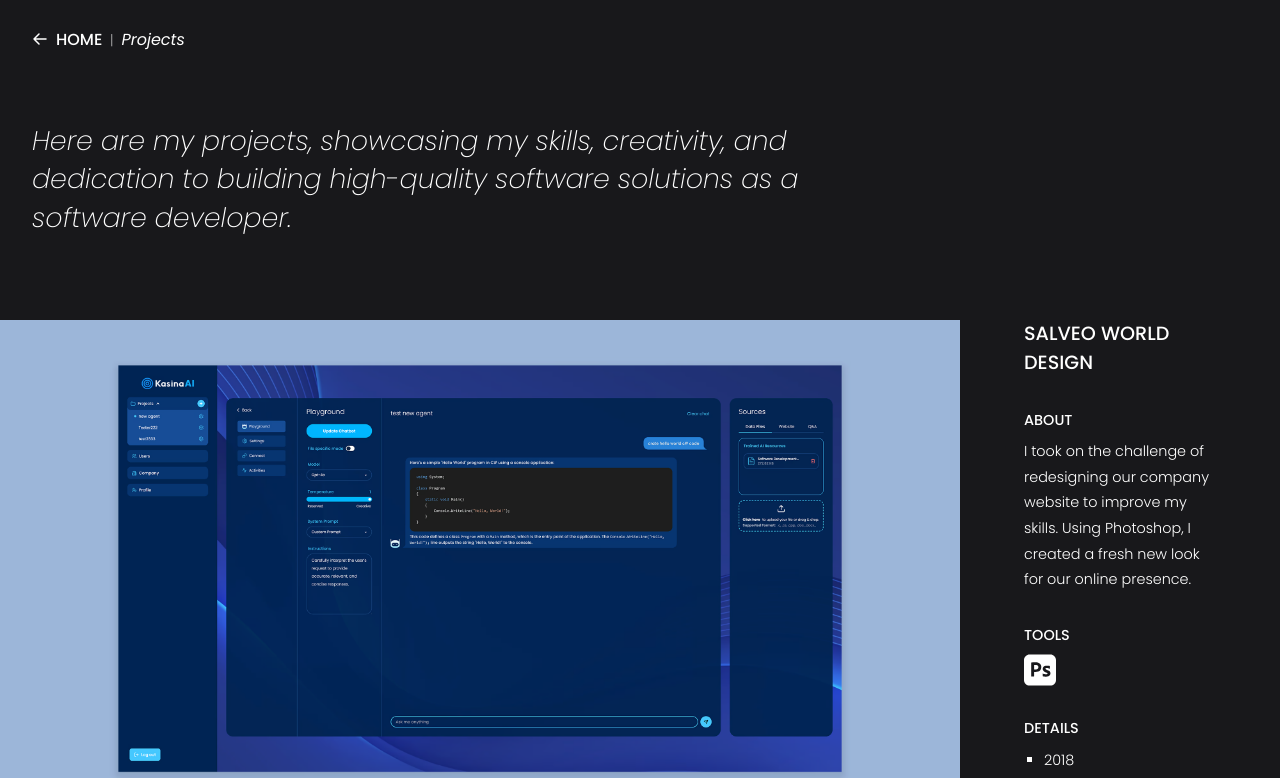
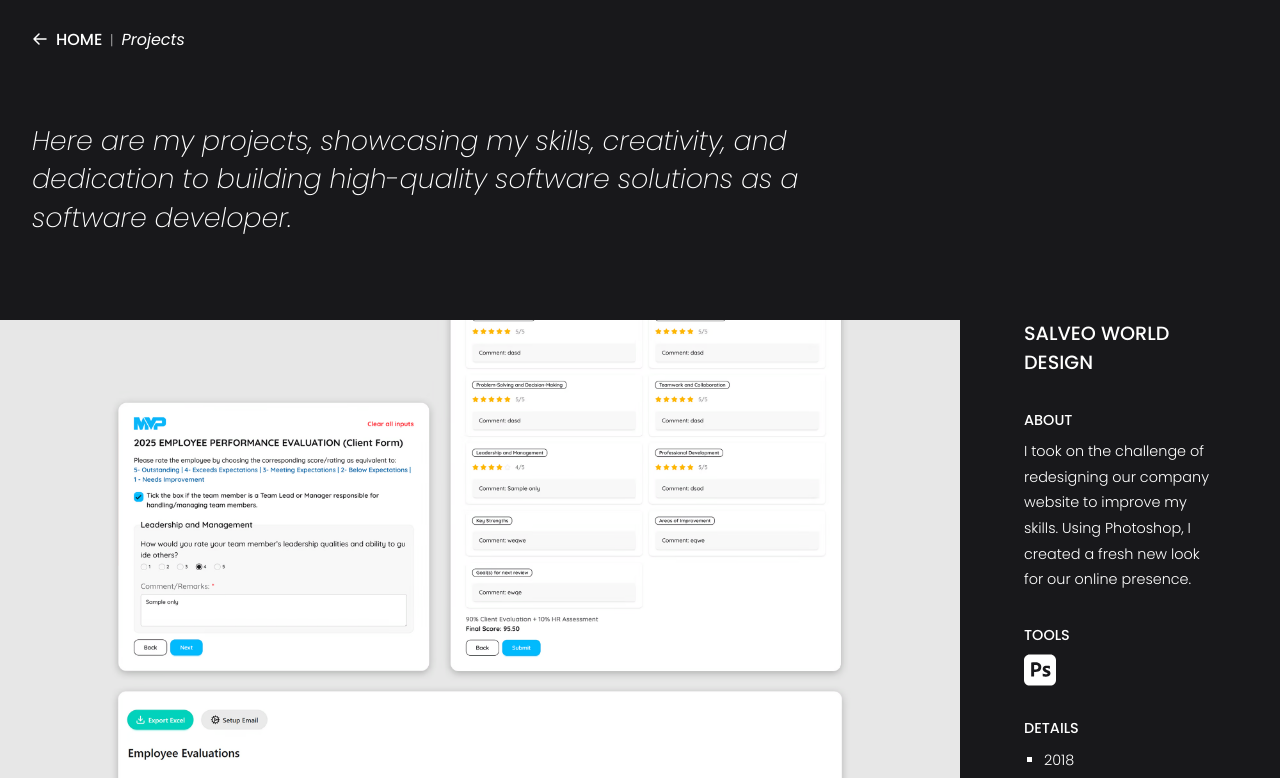
Before and after one commit to kerrol13/kane-portfolio, a React (Vite) app: page /projects in a window 1280 px wide. Shown: the top 778 px of the page. Built offline with nearby package versions, Linux system fonts and the light colour scheme.

Commit message:
Added mvp form and updated some project description

```diff
--- a/src/data/PROJECT_INFO.jsx
+++ b/src/data/PROJECT_INFO.jsx
@@ -8,6 +8,7 @@ import kasinaAi from "../assets/images/kasinaAi.avif";
 import libary from "../assets/images/library.avif";
 import oldPort from "../assets/images/oldPort.avif";
 import onboarding from "../assets/images/onboarding.avif";
+import mvpForm from "../assets/images/mvp-form.avif";
 import salveo from "../assets/images/salveo.avif";
 import AspNetIcon from "../components/icons/AspNetIcon";
 import CSharpIcon from "../components/icons/CSharpIcon";
@@ -44,6 +45,21 @@ const tools = {
 };
 
 const PROJECT_INFO = [
+    {
+    src: mvpForm,
+    alt: "MVP Evaluation Form",
+    title: "MVP Evaluation Form",
+    about:
+      "A web app built for clients to evaluate employees efficiently. It automates performance calculations, manages results in an admin table, allows Excel exports, and sends evaluation reports via email to admins after submission.",
+    tools: [
+      tools.react,
+      tools.tailwind,
+      tools.csharp,
+      tools.aspnet,
+      tools.mssql,
+    ],
+    details: [2025, "Developed", "Company Project"],
+  },
   {
     src: kasinaAi,
     alt: "Kasina AI Project",
@@ -94,7 +110,7 @@ const PROJECT_INFO = [
     alt: "Football Match Project",
     title: "Football Match",
     about:
-      "It's a sleek web app designed to display company's analytics data in style. Plus, it offers effortless user management, allowing users to easily assign roles.",
+      "A web app that displays the latest football matches in Australia. Users can select their favorite team or competition and export match schedules as an ICS file, making it easy to add to their calendar and receive notifications for upcoming games.",
     tools: [
       tools.react,
       tools.tailwind,
--- a/src/data/TECH_STACK.jsx
+++ b/src/data/TECH_STACK.jsx
@@ -19,14 +19,11 @@ import Xd from "../components/icons/Xd";
 
 const TECH_STACK = [
   { name: "React JS", icon: <ReactIcon /> },
-  { name: "React Router", icon: <ReactRouterIcon /> },
   { name: "Redux", icon: <ReduxIcon /> },
   { name: "HTML", icon: <HtmlIcon /> },
   { name: "CSS", icon: <CssIcon /> },
   { name: "Javascript", icon: <JSIcon /> },
-  { name: "Sass", icon: <SassIcon /> },
   { name: "Tailwind", icon: <TailwindIcon /> },
-  { name: "Jquery", icon: <JqueryIcon /> },
   { name: "Axios", icon: <AxiosIcon /> },
   { name: "C#", icon: <CSharpIcon /> },
   { name: "Asp .Net", icon: <AspNetIcon /> },
```
Also changed, not shown: src/assets/images/mvp-form.avif (added).
